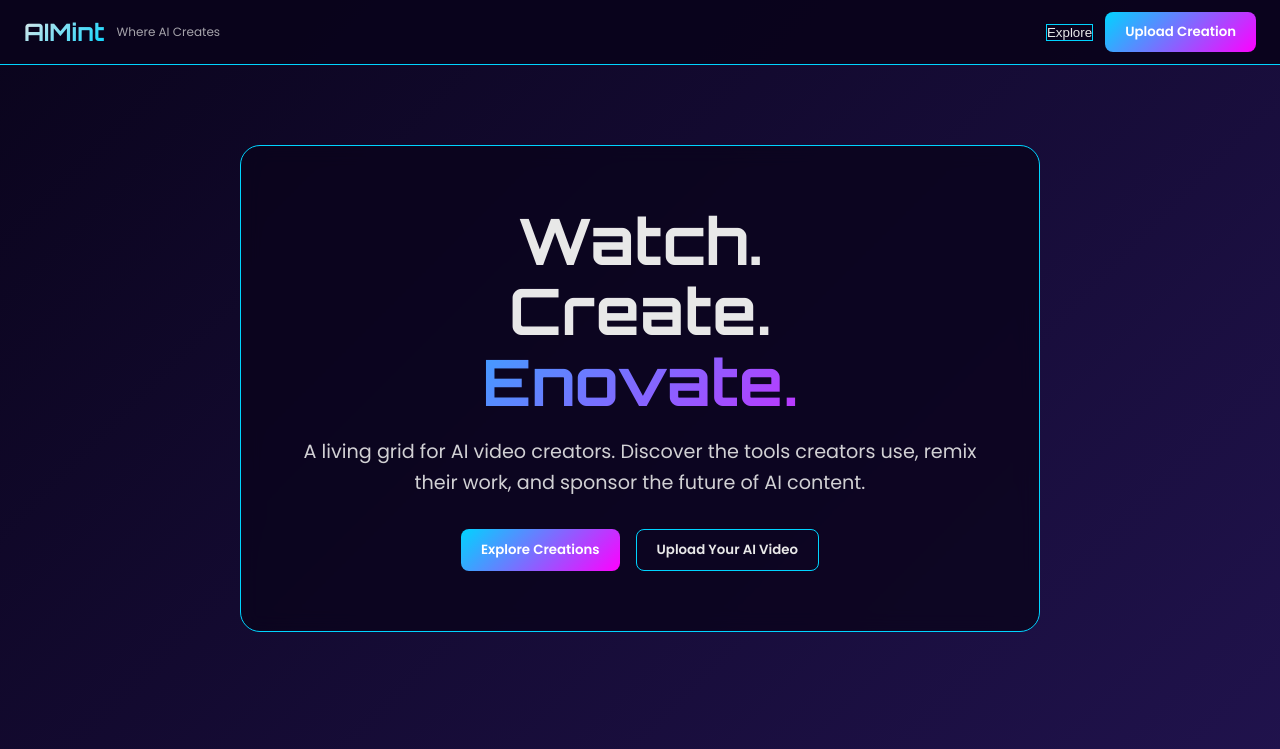
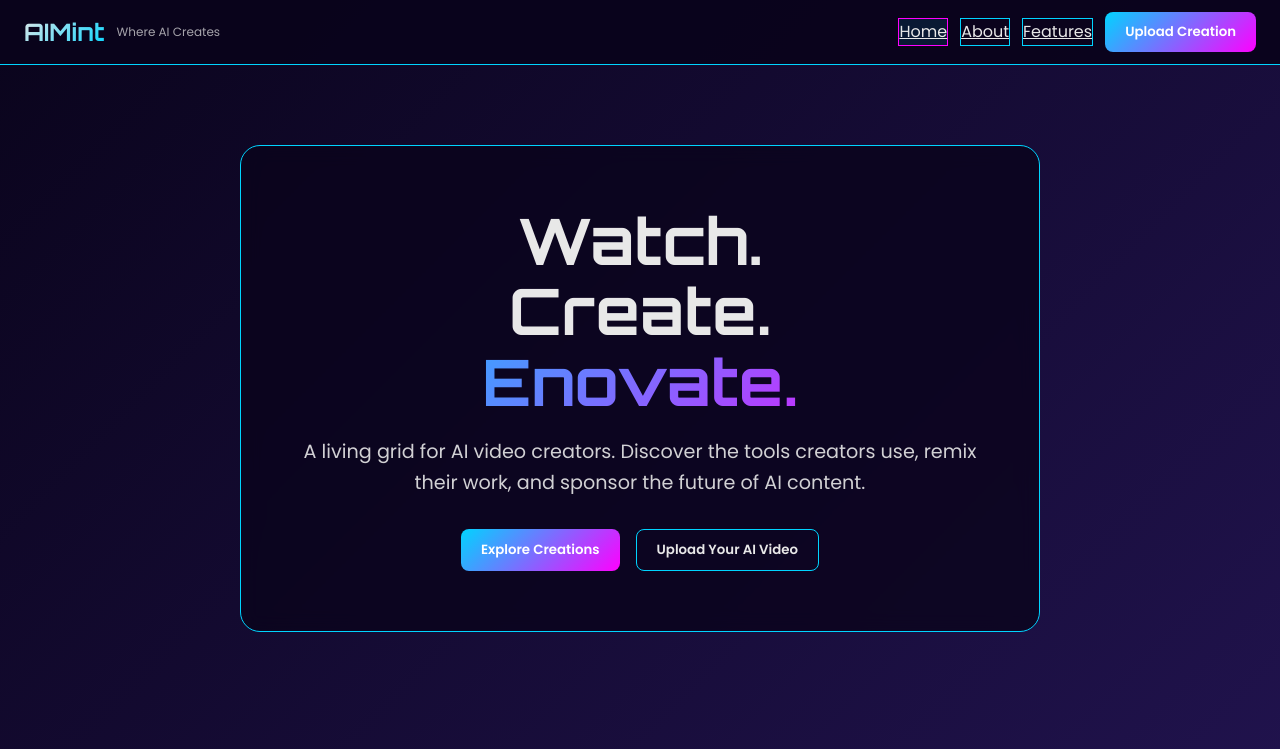
Before and after one commit to silvianoarroyo38-afk/aimint-frontend, a plain HTML site: page index.html in a window 1280 px wide. Shown: the top 749 px of the page. Drawn offline with Linux system fonts and the light colour scheme.

Commit message:
Update index.html

```diff
--- a/index.html
+++ b/index.html
@@ -15,7 +15,9 @@
                 <div class="muted small">Where AI Creates</div>
             </div>
             <div class="nav-actions">
-                <button class="btn-ghost" onclick="scrollToVideos()">Explore</button>
+                <a href="index.html" class="btn-ghost active">Home</a>
+                <a href="about.html" class="btn-ghost">About</a>
+                <a href="features.html" class="btn-ghost">Features</a>
                 <button class="btn btn-primary" onclick="showUploadModal()">Upload Creation</button>
             </div>
         </nav>
```
